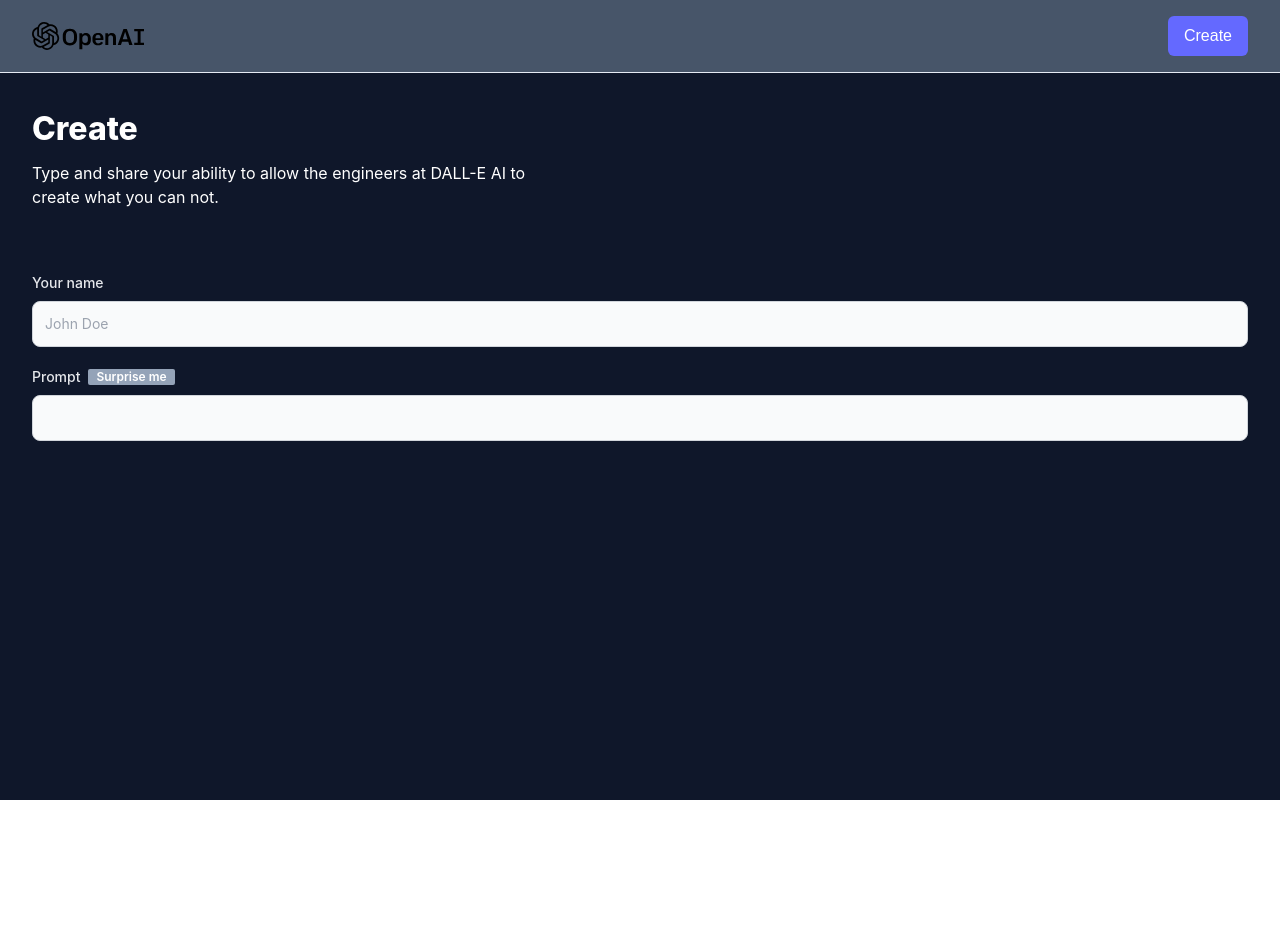
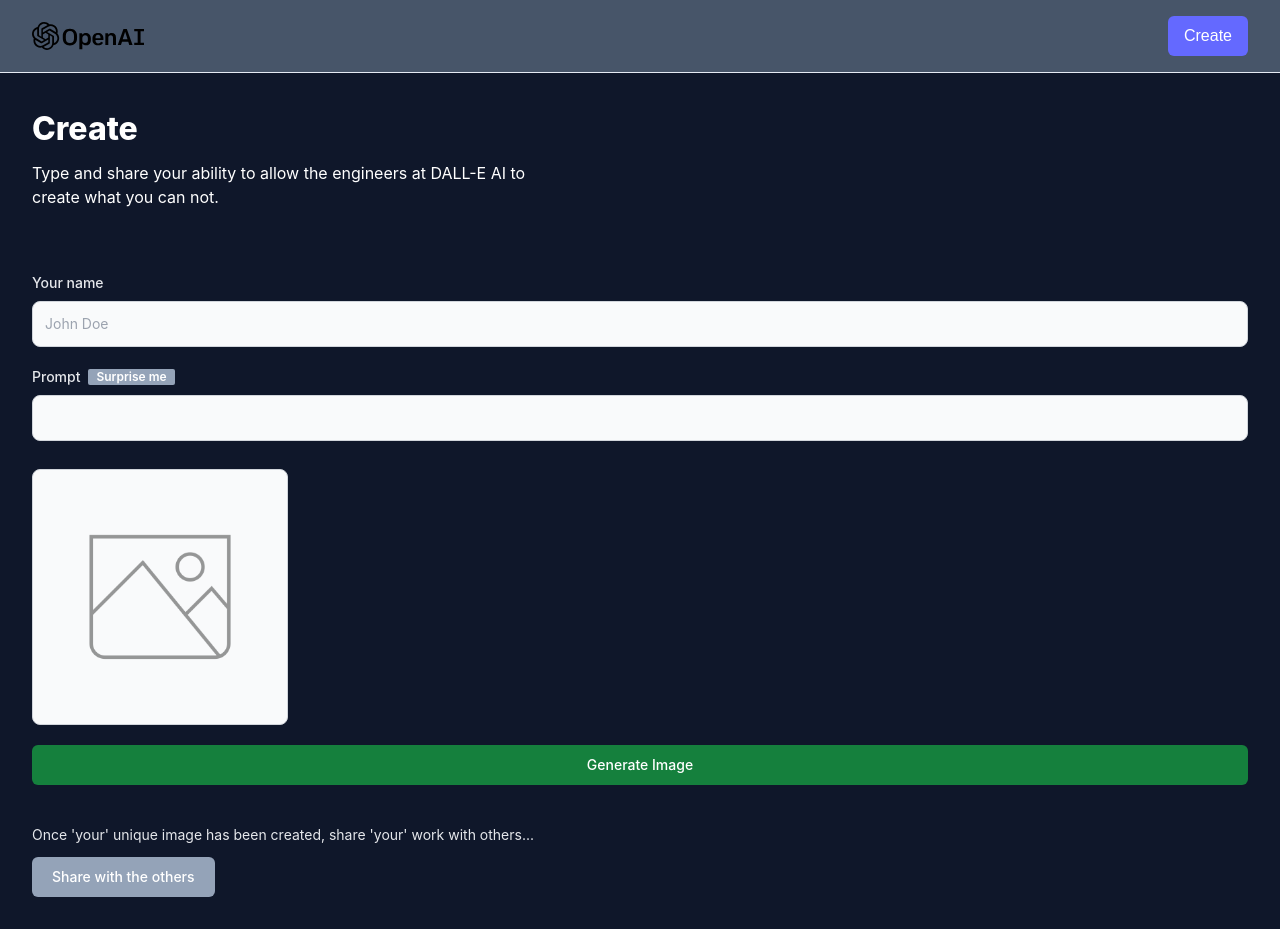
Before and after one commit to kb-git-hub/mern-ai-gen, a React (Vite) app in the folder client/: page /create-post in a window 1280 px wide. Before the commit the page ends 800 px from the top, so only its background shows below. Built offline with nearby package versions, Linux system fonts and the light colour scheme; a web font is replaced by a local one.

Commit message:
Finish up basic UI

```diff
--- a/client/src/pages/CreatePost.jsx
+++ b/client/src/pages/CreatePost.jsx
@@ -22,14 +22,27 @@
     subP: 'mt-2 text-white text-[16px] max-w-[500px]',
     imgGrid: 'grid lg:grid-cols-4 sm:grid-cols-3 xs:grid-cols-2 grid-cols-1 gap-3',
     cardTitle: 'mt-5 font-bold text-slate-600 text-xl uppercase',
-    form: 'mt-16 max-w-full'
+    form: 'mt-16 max-w-full',
+    imgDiv: `relative bg-gray-50 border border-gray-300 text-gray-900 text-sm rounded-lg focus:ring-blue-500 focus:border-blue-500 w-64 p-3 h-64 flex justify-center items-center mt-2`,
+    loaderDiv: `absolute inset-0 z-0 flex justify-center items-center bg-[rgba(0,0,0,0.5)] rounded-lg`,
+    generateBtn: `text-white bg-green-700 font-medium rounded-md text-sm min-w-full sm:w-auto px-5 py-2.5 text-center`,
+    shareBtn: `mt-3 text-white bg-slate-400 font-medium rounded-md text-sm w-full sm:w-auto px-5 py-2.5 text-center`
   }
 
   const handleSubmit = () => {}
 
-  const handleChange = e =>{}
+  const handleChange = e =>{
+    const input = (e.target.value)
+    setForm({...form, name: input})
+    console.log(form)
+  }
 
-  const handleSurpriseMe =  () => getRandomPrompt()
+  const handleSurpriseMe =  () => {
+   const prompt = getRandomPrompt(form.prompt)
+    setForm({...form, prompt})
+  }
+
+  const generateImage = () => {}
 
   return (
 
@@ -59,9 +72,49 @@
             isSurpriseMe
             handleSurpriseMe={handleSurpriseMe}
           />
+
+
+          <div className={styles.imgDiv}>
+            {form.photo ? (
+              <img
+                src={form.photo}
+                alt={form.prompt}
+                className='w-full h-full object-contain'
+              />
+
+
+            ): (
+              <img
+                src={preview}
+                alt='preview'
+                className="w-9/12 h-9/12 object-contain
+                opacity-40"
+              />
+            )}
+
+            {generatingImg && (
+              <div className={styles.loaderDiv}>
+                <Loader/>
+              </div>
+            )}
+
+          </div>
         </div>
 
+        <div className="mt-5 flex gap-5">
+              <button
+              className={styles.generateBtn}
+              onClick={generateImage}
+              > {generatingImg ? 'Generating...' : 'Generate Image'}</button>
+        </div>
 
+        <div className="mt-10">
+          <p className="mt-2 text-gray-200 text-sm">Once 'your' unique image has been created, share 'your' work with others...</p>
+          <button type="submit"
+          className={styles.shareBtn}>
+              {loading ? 'Sharing' : 'Share with the others'}
+          </button>
+        </div>
       </form>
     </section>
   )
```
